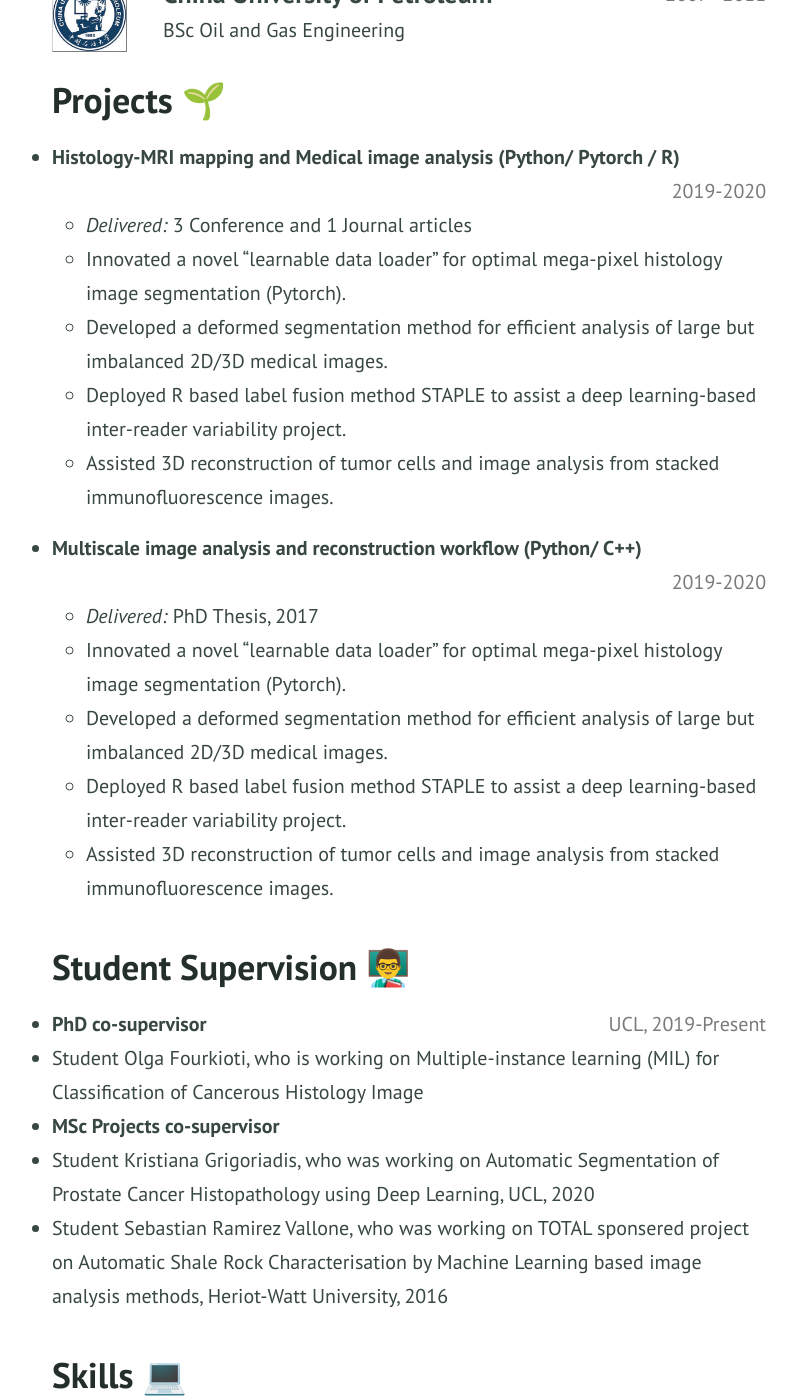
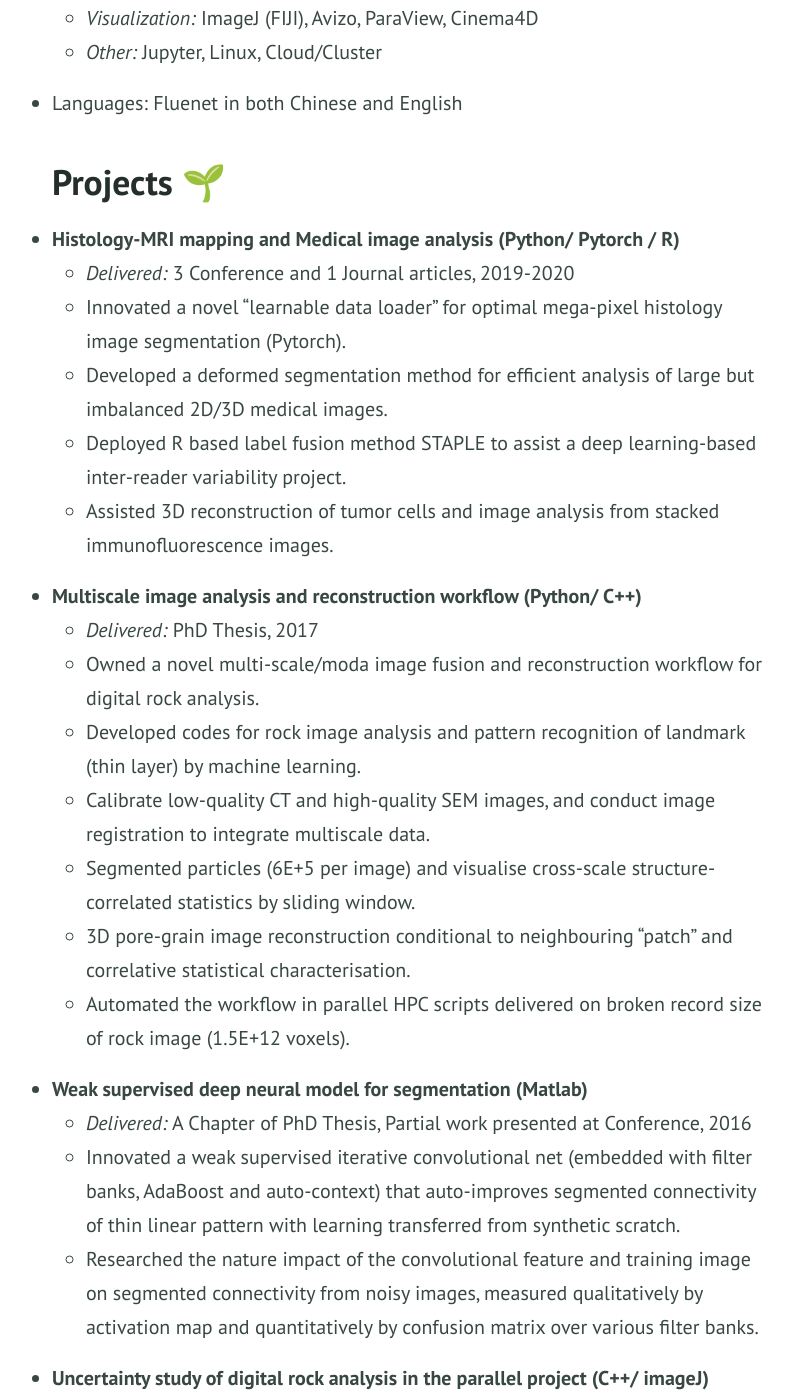
Before and after one commit to lxasqjc/lxasqjc.github.io, a Jekyll site: the page built from resume.md, in a window 1280 px wide and 1400 px high, scrolled down 1015 px. Shown: the whole window, without its empty margins (231-1028 px from the left). Built offline with Jekyll 4.4.1, drawn with Linux system fonts in a browser that asks for light colours; some of the changed text lies outside the part shown.

Commit message:
update resume

```diff
--- a/resume.md
+++ b/resume.md
@@ -57,7 +57,7 @@ For more details, you can download the pdf version of my resume [{% include icon
   <div style="flex:4;">
     <p style="margin:0px">
       <b style="font-size: 130%;">Canadian Natural Resources International (UK) Limited</b>
-      <span style="float:right; color:#7a7a7a;">June 2016 - July 2018</span>
+      <span style="float:right; color:#7a7a7a;">Aug 2013 - Dec 2014</span>
     </p>
     Intern Student<br>
     <p style="color:#7a7a7a">
@@ -66,6 +66,142 @@ For more details, you can download the pdf version of my resume [{% include icon
   </div>
 
 </div>
+
+
+## Skills 💻
+
+<ul>
+  <li>
+    Programming
+    <ul>
+      <li>
+        <i>Experienced:</i> Python, Matlab, C++
+      </li>
+      <li>
+        <i>Familiar:</i> Javascript, R, Batch
+      </li>
+    </ul>
+  </li>
+
+  <li>
+    Frameworks
+    <ul>
+      <li>
+        <i>Deep Learning:</i> Pytorch, Tensorflow, Keras
+      </li>
+      <li>
+        <i>Visualization:</i> ImageJ (FIJI), Avizo, ParaView, Cinema4D
+      </li>
+      <li>
+        <i>Other:</i> Jupyter, Linux, Cloud/Cluster
+      </li>
+    </ul>
+  </li>
+
+  <li>
+    Languages: Fluenet in both Chinese and English
+  </li>
+</ul>
+
+
+## Projects 🌱
+
+<ul>
+  <li>
+    <b>Histology-MRI mapping and Medical image analysis (Python/ Pytorch / R)</b><br>
+    <ul>
+      <li>
+        <i>Delivered:</i> 3 Conference and 1 Journal articles, 2019-2020
+      </li>
+      <li>
+        Innovated a novel “learnable data loader” for optimal mega-pixel histology image segmentation (Pytorch).
+      </li>
+      <li>
+        Developed a deformed segmentation method for efficient analysis of large but imbalanced 2D/3D medical images.
+      </li>
+      <li>
+        Deployed R based label fusion method STAPLE to assist a deep learning-based inter-reader variability project.
+      </li>
+      <li>
+        Assisted 3D reconstruction of tumor cells and image analysis from stacked immunofluorescence images.
+      </li>
+    </ul>
+  </li>
+
+  <li>
+    <b>Multiscale image analysis and reconstruction workflow (Python/ C++) </b><br>
+    <ul>
+      <li>
+        <i>Delivered:</i> PhD Thesis, 2017
+      </li>
+      <li>
+        Owned a novel multi-scale/moda image fusion and reconstruction workflow for digital rock analysis.
+      </li>
+      <li>
+        Developed codes for rock image analysis and pattern recognition of landmark (thin layer) by machine learning.
+      </li>
+      <li>
+        Calibrate low-quality CT and high-quality SEM images, and conduct image registration to integrate multiscale data.
+      </li>
+      <li>
+        Segmented particles (6E+5 per image) and visualise cross-scale structure-correlated statistics by sliding window.
+      </li>
+      <li>
+        3D pore-grain image reconstruction conditional to neighbouring “patch” and correlative statistical characterisation.
+      </li>
+      <li>
+        Automated the workflow in parallel HPC scripts delivered on broken record size of rock image (1.5E+12 voxels).
+      </li>
+    </ul>
+  </li>
+
+  <li>
+    <b>Weak supervised deep neural model for segmentation (Matlab) </b><br>
+    <ul>
+      <li>
+        <i>Delivered:</i> A Chapter of PhD Thesis, Partial work presented at Conference, 2016
+      </li>
+      <li>
+        Innovated a weak supervised iterative convolutional net (embedded with filter banks, AdaBoost and auto-context) that auto-improves segmented connectivity of thin linear pattern with learning transferred from synthetic scratch.
+      </li>
+      <li>
+        Researched the nature impact of the convolutional feature and training image on segmented connectivity from noisy images, measured qualitatively by activation map and quantitatively by confusion matrix over various filter banks.
+      </li>
+    </ul>
+  </li>
+
+  <li>
+    <b>Uncertainty study of digital rock analysis in the parallel project (C++/ imageJ) </b><br>
+    <ul>
+      <li>
+        <i>Delivered:</i> Presented at conference, 2017
+      </li>
+      <li>
+        Presented to industry the segmentation uncertainty improved by machine learning and visualise fluid simulation.
+      </li>
+      <li>
+        Collaborated with visiting scholar on feature selection framework combine super-pixel and genetic algorithm.
+      </li>
+    </ul>
+  </li>
+
+  <li>
+    <b>Automated machine-learning for rock phase classification (JavaScript) </b><br>
+    <ul>
+      <li>
+        <i>Delivered:</i> Published at conference, 2014
+      </li>
+      <li>
+        Implement an auto-sampling and labeling script in ImageJ by local mean and SD.
+      </li>
+      <li>
+        Developed an automated patch-based rock pattern classification procedure based on random forest.
+      </li>
+    </ul>
+  </li>
+
+</ul>
+
 
 ## Education 🎓
 
@@ -131,56 +267,6 @@ For more details, you can download the pdf version of my resume [{% include icon
 
 </div>
 
-## Projects 🌱
-
-<ul>
-  <li>
-    <b>Histology-MRI mapping and Medical image analysis (Python/ Pytorch / R)</b><br>
-    <span style="float:right; color:#7a7a7a;">2019-2020</span> <br>
-    <ul>
-      <li>
-        <i>Delivered:</i> 3 Conference and 1 Journal articles
-      </li>
-      <li>
-        Innovated a novel “learnable data loader” for optimal mega-pixel histology image segmentation (Pytorch).
-      </li>
-      <li>
-        Developed a deformed segmentation method for efficient analysis of large but imbalanced 2D/3D medical images.
-      </li>
-      <li>
-        Deployed R based label fusion method STAPLE to assist a deep learning-based inter-reader variability project.
-      </li>
-      <li>
-        Assisted 3D reconstruction of tumor cells and image analysis from stacked immunofluorescence images.
-      </li>
-    </ul>
-  </li>
-
-  <li>
-    <b>Multiscale image analysis and reconstruction workflow (Python/ C++) </b><br>
-    <span style="float:right; color:#7a7a7a;">2019-2020</span> <br>
-    <ul>
-      <li>
-        <i>Delivered:</i> PhD Thesis, 2017
-      </li>
-      <li>
-        Innovated a novel “learnable data loader” for optimal mega-pixel histology image segmentation (Pytorch).
-      </li>
-      <li>
-        Developed a deformed segmentation method for efficient analysis of large but imbalanced 2D/3D medical images.
-      </li>
-      <li>
-        Deployed R based label fusion method STAPLE to assist a deep learning-based inter-reader variability project.
-      </li>
-      <li>
-        Assisted 3D reconstruction of tumor cells and image analysis from stacked immunofluorescence images.
-      </li>
-    </ul>
-  </li>
-
-</ul>
-
-
 
 ## Student Supervision 👨‍🏫
 
@@ -205,41 +291,6 @@ For more details, you can download the pdf version of my resume [{% include icon
 
 </ul>
 
-
-## Skills 💻
-
-<ul>
-  <li>
-    Programming
-    <ul>
-      <li>
-        <i>Experienced:</i> Python, Matlab, C++
-      </li>
-      <li>
-        <i>Familiar:</i> Javascript, R, Batch
-      </li>
-    </ul>
-  </li>
-
-  <li>
-    Frameworks
-    <ul>
-      <li>
-        <i>Deep Learning:</i> Pytorch, Tensorflow, Keras
-      </li>
-      <li>
-        <i>Visualization:</i> ImageJ (FIJI), Avizo, ParaView, Cinema4D
-      </li>
-      <li>
-        <i>Other:</i> Jupyter, Linux, Cloud/Cluster
-      </li>
-    </ul>
-  </li>
-
-  <li>
-    Languages: Fluenet in both Chinese and English
-  </li>
-</ul>
 
 ## Awards 🌟
 
```
Also changed, not shown: 7 other files.
